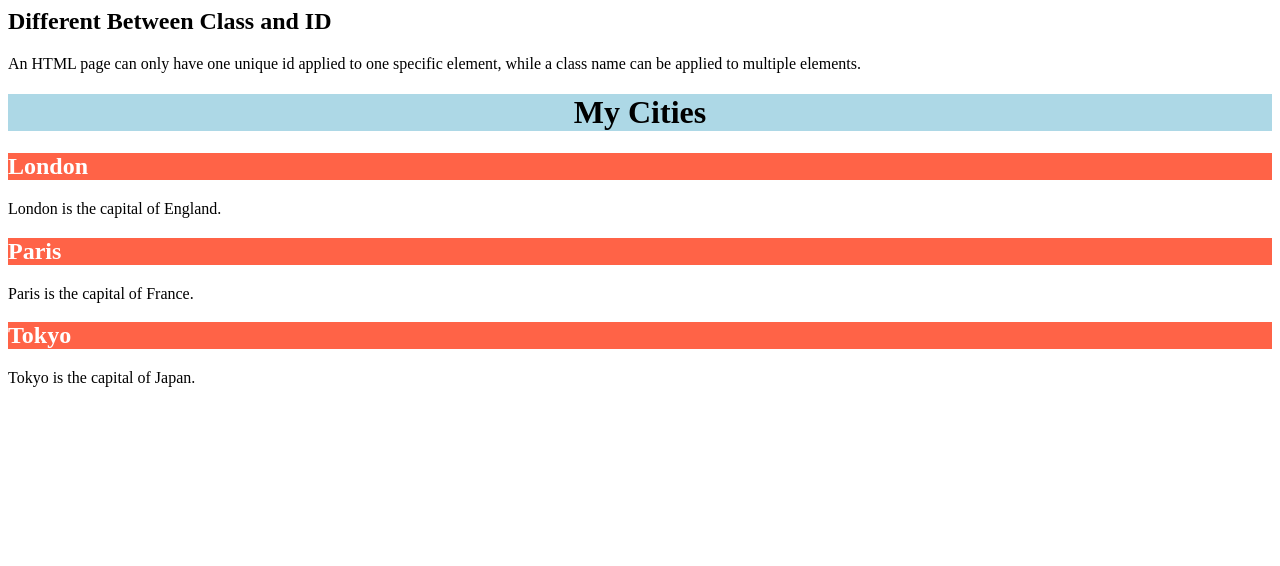
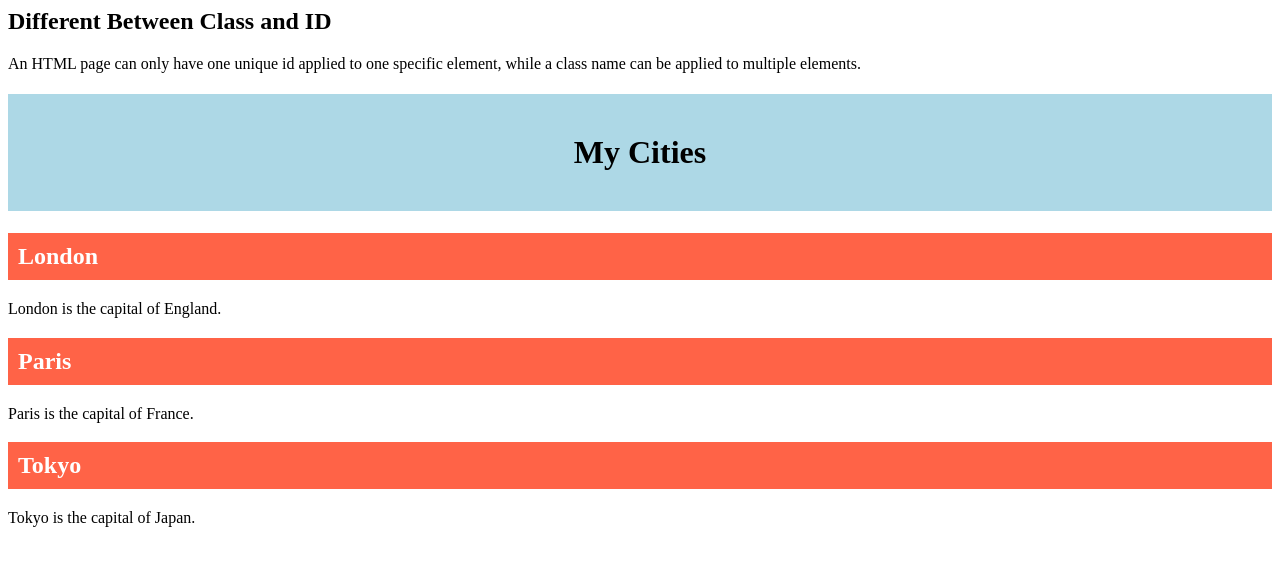
Before and after one commit to sischakurniasari/sischakurniasari.github.io, a plain HTML site: page Latihan Pertemuan 13/Penggunaan Atribut ID dan Class.html in a window 1280 px wide. Drawn offline with Linux system fonts and the light colour scheme.

Commit message:
ngedit pertemuan 13

```diff
--- a/Latihan Pertemuan 13/Penggunaan Atribut ID dan Class.html
+++ b/Latihan Pertemuan 13/Penggunaan Atribut ID dan Class.html
@@ -7,14 +7,14 @@
 #myHeader {
     background-color: lightblue;
     color: black;
-    pandding: 40px;
+    padding: 40px;
     text-align: center;
 }
 /*Style all elements with the class name "city"*/
 .city {
     background-color: tomato;
     color: white;
-    pandding: 10px;
+    padding: 10px;
 }
 </style>
 </head>
```
